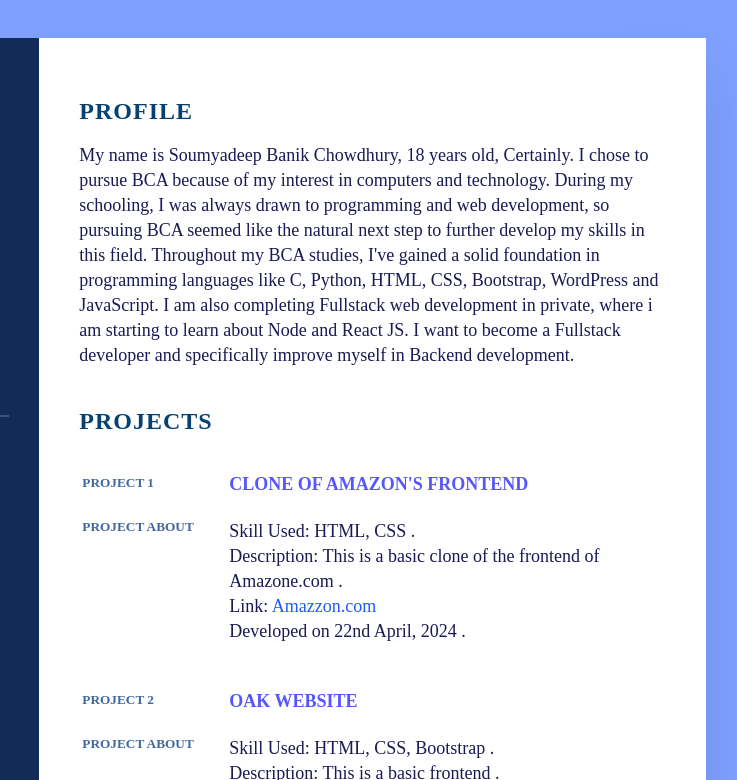
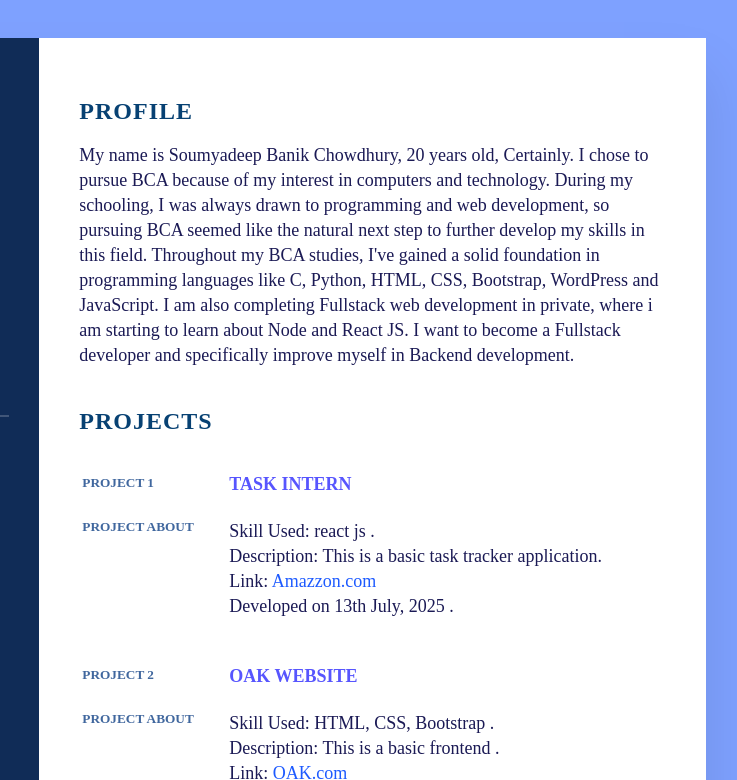
Before and after one commit to Soumyadeep365/CV, a plain HTML site: page index.html in a window 1280 px wide. Shown: the top 780 px of the page, 434-1171 px from the left. Drawn offline with Linux system fonts and the light colour scheme.

Commit message:
Update index.html

```diff
--- a/index.html
+++ b/index.html
@@ -128,7 +128,7 @@
                 <div class="about">
                     <h2 class="title2">Profile</h2>
                     <p>My name is Soumyadeep Banik Chowdhury,
-                        18 years old, Certainly. I chose to pursue BCA
+                        20 years old, Certainly. I chose to pursue BCA
                         because of my interest in computers and
                         technology. During my schooling, I was always
                         drawn to programming and web development,
@@ -151,11 +151,11 @@
                             <h5>Project About</h5>
                         </div>
                         <div class="text">
-                            <h4>Clone of Amazon's Frontend</h4>
-                            <p>Skill Used: HTML, CSS .<br>
-                                Description: This is a basic clone of the frontend of Amazone.com .<br>
-                                Link: <a href="https://amazonfobia.netlify.app/" style="text-decoration: none; color: #1d5aff; font-weight: 500;">Amazzon.com</a><br>
-                                Developed on 22nd April, 2024 .
+                            <h4>Task Intern</h4>
+                            <p>Skill Used: react js .<br>
+                                Description: This is a basic task tracker application.<br>
+                                Link: <a href="https://taskintern-by-soumyadeep.netlify.app/" style="text-decoration: none; color: #1d5aff; font-weight: 500;">Amazzon.com</a><br>
+                                Developed on 13th July, 2025 .
                             </p>
                         </div>
                     </div>
@@ -234,9 +234,9 @@
                             </div>
                         </div>
                         <div class="box">
-                            <h4>Web Designing</h4>
+                            <h4>React.js</h4>
                             <div class="percent">
-                                <div style="width: 95%;"></div>
+                                <div style="width: 70%;"></div>
                             </div>
                         </div>
                     </div>
```
